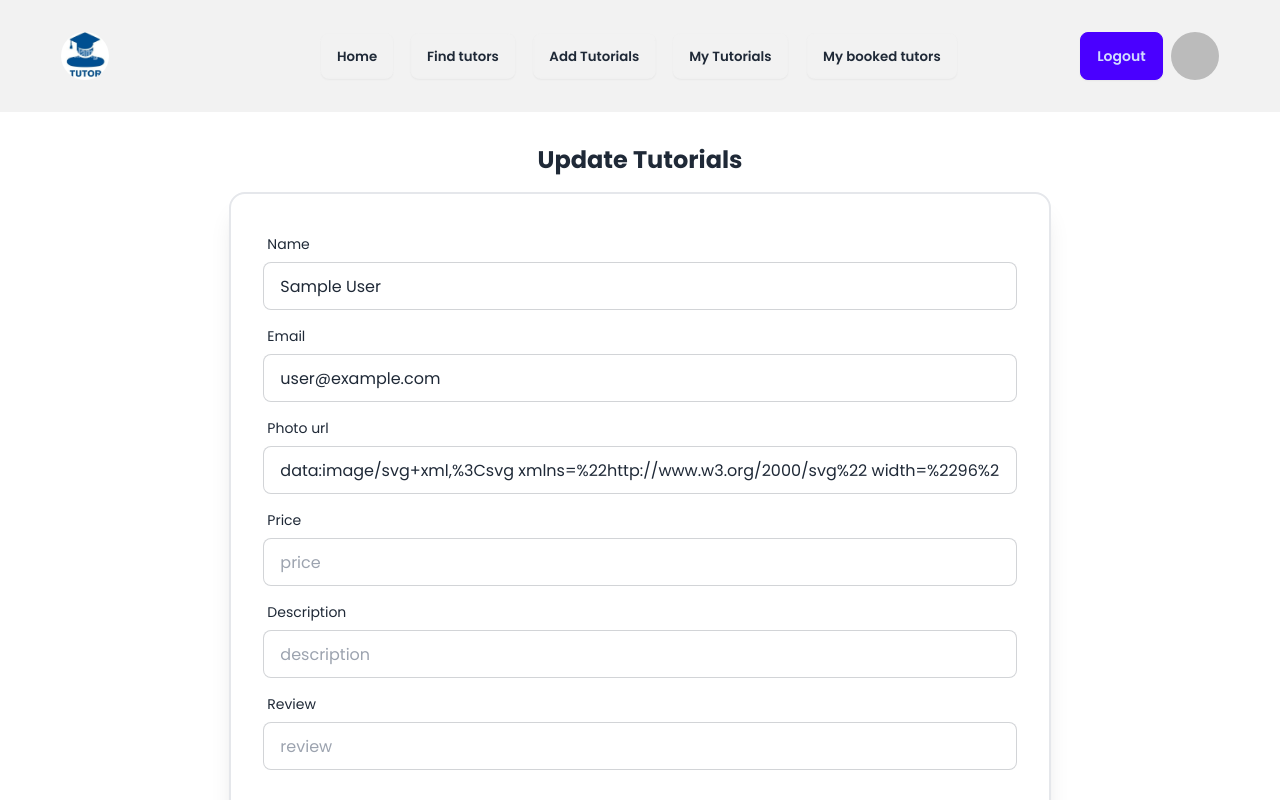
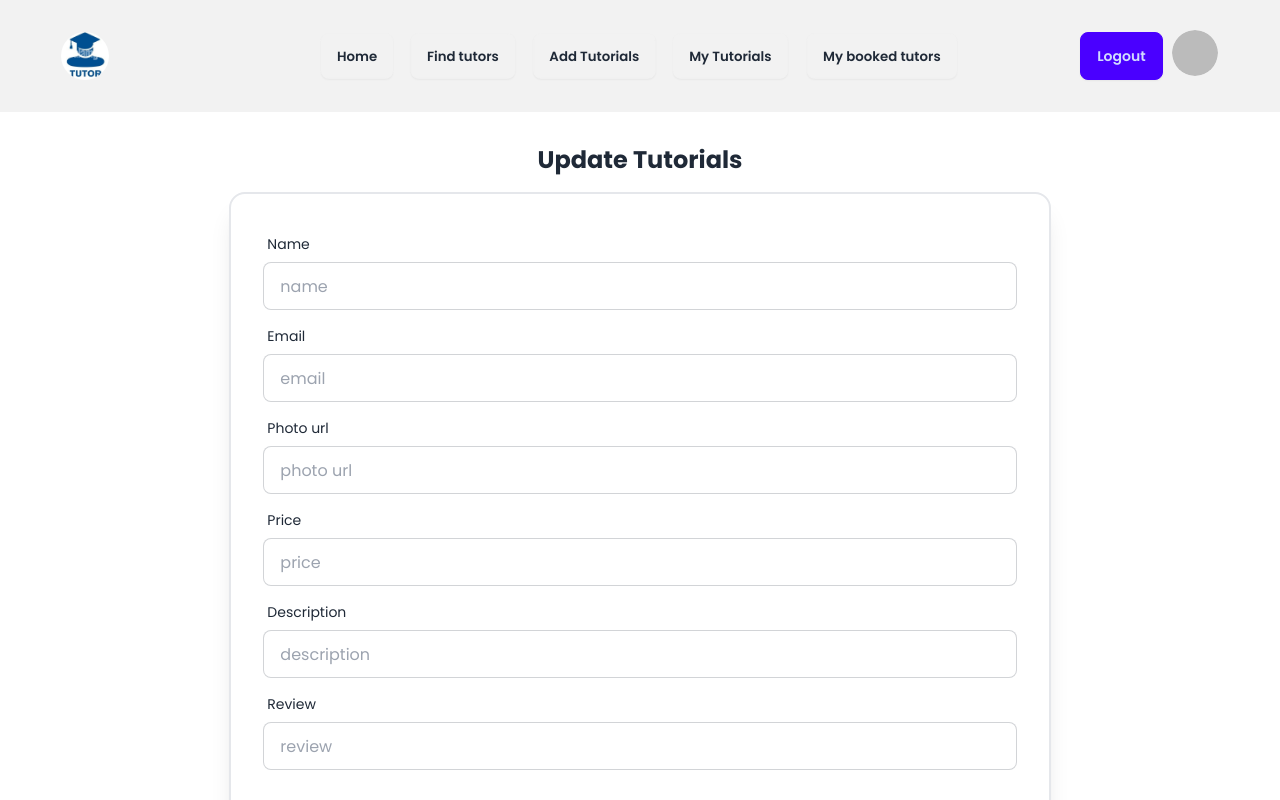
Before and after one commit to Nazim1247/Assignment-11-client, a React (Vite) app: page /updateTutor/1 in a window 1280 px wide. Shown: the top 800 px of the page. Built offline with nearby package versions, Linux system fonts and the light colour scheme; no server answers; sample sign-in values are in the browser's storage.

Commit message:
edited some

```diff
--- a/src/components/Navbar.jsx
+++ b/src/components/Navbar.jsx
@@ -1,33 +1,38 @@
-import React, { useContext } from 'react';
+import React, { useContext, useState } from 'react';
 import { Link, NavLink, useNavigate } from 'react-router-dom';
 import { AuthContext } from '../authorize/AuthProvider';
 import logo from '../assets/logo.png'
 
 const Navbar = () => {
+  const [isOpen, setIsOpen] = useState(false);
   const navigate = useNavigate();
-  const {user,logoutUser} = useContext(AuthContext);
+  const { user, logoutUser } = useContext(AuthContext);
 
   const links = <div className='flex lg:flex-row flex-col space-x-3'>
-    <NavLink to='/' className={({isActive})=>isActive?'text-blue-600 btn':'btn'}>Home</NavLink>
-    <NavLink to='/findTutors' className={({isActive})=>isActive?'text-blue-600 btn':'btn'}>Find tutors</NavLink>
+    <NavLink to='/' className={({ isActive }) => isActive ? 'text-blue-600 btn' : 'btn'}>Home</NavLink>
+    <NavLink to='/findTutors' className={({ isActive }) => isActive ? 'text-blue-600 btn' : 'btn'}>Find tutors</NavLink>
     {
       user && <>
-      <NavLink to='/addTutorials' className={({isActive})=>isActive?'text-blue-600 btn':'btn'}>Add Tutorials</NavLink>
-    <NavLink to='/myTutorials' className={({isActive})=>isActive?'text-blue-600 btn':'btn'}>My Tutorials</NavLink>
-    <NavLink to='/myBookedTutorials' className={({isActive})=>isActive?'text-blue-600 btn':'btn'}>My booked tutors</NavLink>
+        <NavLink to='/addTutorials' className={({ isActive }) => isActive ? 'text-blue-600 btn' : 'btn'}>Add Tutorials</NavLink>
+        <NavLink to='/myTutorials' className={({ isActive }) => isActive ? 'text-blue-600 btn' : 'btn'}>My Tutorials</NavLink>
+        <NavLink to='/myBookedTutorials' className={({ isActive }) => isActive ? 'text-blue-600 btn' : 'btn'}>My booked tutors</NavLink>
       </>
     }
   </div>
 
-    const handleLogout = ()=>{
+  const handleLogout = () => {
     logoutUser()
-      .then(() =>{
+      .then(() => {
         console.log('logout successfully!')
         navigate('/login')
       })
-      .catch(error =>{
+      .catch(error => {
         console.log(error.message)
       })
+  }
+
+  const handleDropdown = () => {
+    setIsOpen(!isOpen)
   }
   return (
     <div className='w-11/12 mx-auto py-4'>
@@ -53,38 +58,17 @@ const Navbar = () => {
               className="menu menu-sm dropdown-content bg-base-100 rounded-box z-[1] mt-3 w-52 p-2 shadow">
 
               {links}
-        {/* <li><a>Home</a></li>
-        <li><a>Find tutors</a></li> */}
-        {/* <li>
-          <a>Private</a>
-          <ul className="p-2">
-          <li><a>Add Tutorials</a></li>
-            <li><a>My Tutorials</a></li>
-            <li><a>My booked tutors</a></li>
-          </ul>
-        </li> */}
 
             </ul>
           </div>
           <img title='Online Tutor Booking Platform' className='w-12 h-12 rounded-full' src={logo} alt="" />
-    {/* <a className="text-xl md:text-2xl font-bold">Online Tutor Booking Platform</a> */}
+
         </div>
         <div className="navbar-center hidden lg:flex">
           <ul className="menu menu-horizontal px-1">
 
             {links}
-    {/* <li><a>Home</a></li>
-    <li><a>Find tutors</a></li> */}
-      {/* <li>
-        <details>
-          <summary>Private</summary>
-          <ul className="p-2">
-            <li><a>Add Tutorials</a></li>
-            <li><a>My Tutorials</a></li>
-            <li><a>My booked tutors</a></li>
-          </ul>
-        </details>
-      </li> */}
+
 
           </ul>
         </div>
@@ -94,7 +78,23 @@ const Navbar = () => {
               <>
                 <div className='flex items-center gap-2'>
                   <button onClick={handleLogout} className="btn btn-primary">Logout</button>
-        <img title={user?.displayName} src={user?.photoURL} className='w-12 h-12 rounded-full' alt="" />
+
+                  <div className="dropdown dropdown-end">
+                    <div tabIndex={0} role="button" className="btn btn-ghost btn-circle avatar">
+                      <div className="w-12 rounded-full">
+                        <img onClick={handleDropdown} title={user?.displayName} src={user?.photoURL} className='w-12 h-12 rounded-full' alt="" />
+                      </div>
+                    </div>
+                    <ul
+                      tabIndex={0}
+                      className="menu menu-sm dropdown-content bg-base-100 rounded-box z-[1] mt-3 p-2 shadow items-center mx-auto">
+                      <li>
+                        <img className='w-12 h-12 rounded-full mx-auto' src={user.photoURL} alt="" />
+                      </li>
+                      <li><a className='font-semibold text-xl'>{user.displayName}</a></li>
+                      <li><a>{user.email}</a></li>
+                    </ul>
+                  </div>
                 </div>
               </>
               :
--- a/src/pages/FindTutors.jsx
+++ b/src/pages/FindTutors.jsx
@@ -14,6 +14,7 @@ const FindTutors = () => {
     }
     return (
         <div className='w-11/12 mx-auto py-8'>
+            <h2>{tutors.length}</h2>
             <div className='grid md:grid-cols-2 lg:grid-cols-3 gap-4 '>
             {
                 tutors.map(tutor => <TutorCard key={tutor._id} tutor={tutor}></TutorCard>)
--- a/src/pages/MyTutorials.jsx
+++ b/src/pages/MyTutorials.jsx
@@ -13,10 +13,11 @@ const MyTutorials = () => {
         fetchAllTutors()
     }, [])
     const fetchAllTutors = async () => {
-        const {data} = await axios.get(`${import.meta.env.VITE_API_URL}/tutor/${user?.email}`)
+        const {data} = await axios.get(`${import.meta.env.VITE_API_URL}/all-tutors/${user?.email}`)
         setTutors(data)
     }
     // console.log(tutors)
+
     const handleDelete = async(id)=>{
         try{
             await axios.delete(`${import.meta.env.VITE_API_URL}/tutor/${id}`)
@@ -52,11 +53,11 @@ const MyTutorials = () => {
             <th>
             <img
             className='w-12 h-12 rounded-full'
-                src={tutor.tutor.photo}
+                src={tutor.photo}
                 alt="" />
             </th>
             <td>
-              {tutor.tutor.name}
+              {tutor.name}
             </td>
             <td>
               {tutor.language}
--- a/src/pages/TutorCard.jsx
+++ b/src/pages/TutorCard.jsx
@@ -5,7 +5,7 @@ const TutorCard = ({ tutor }) => {
     const { _id, name, photo, language, review } = tutor || {};
     return (
         <div className='flex items-center gap-2 border-2 shadow-sm rounded-lg'>
-            <img className='w-36 h-28 p-2' src={photo} alt="" />
+            <img referrerPolicy='no-referrer' className='w-36 h-28 p-2' src={photo} alt="" />
             <div>
                 <h2 className='text-xl font-semibold'>{name}</h2>
                 <div className='flex items-center gap-2'>
--- a/src/pages/TutorDetails.jsx
+++ b/src/pages/TutorDetails.jsx
@@ -14,10 +14,10 @@ const TutorDetails = () => {
     },[])
 
     const fetchTutorData = async ()=>{
-        const {data} = await axios.get(`${import.meta.env.VITE_API_URL}/all-tutors/${id}`)
+        const {data} = await axios.get(`${import.meta.env.VITE_API_URL}/all-tutor/${id}`)
         setTutor(data)
     }
-    const { _id, name, photo, language, review, price, email, description } = tutor || {};
+    const { name, photo, language, review, price, email, description } = tutor || {};
 
     const userEmail = user.email;
     // console.log(userEmail)
--- a/src/pages/UpdateTutor.jsx
+++ b/src/pages/UpdateTutor.jsx
@@ -14,27 +14,25 @@ const UpdateTutor = () => {
         fetchTutorData()
     }, [id])
     const fetchTutorData = async () => {
-        const {data} = await axios.get(`${import.meta.env.VITE_API_URL}/all-tutors/${id}`)
+        const {data} = await axios.get(`${import.meta.env.VITE_API_URL}/all-tutor/${id}`)
         setTutor(data)
     }
-    // console.log(tutor)
+    console.log(tutor)
 
     const handleSubmit = async (e) => {
         e.preventDefault();
         const form = e.target;
-        // const name = form.name.value;
+        const name = form.name.value;
         const email = form.email.value;
-        // const photo = form.photo.value;
+        const photo = form.photo.value;
         const language = form.language.value;
         const price = form.price.value;
         const description = form.description.value;
         const review = form.review.value;
         const formData = {
-            tutor: {
-                email,
-                name: user?.displayName,
-                photo: user?.photoURL,
-            },
+            name,
+            email,
+            photo,
             language,
             price,
             description,
@@ -67,7 +65,7 @@ const UpdateTutor = () => {
                                     <span className="label-text">Name</span>
                                 </label>
                                 <input type="text" name='name'
-                                    defaultValue={user?.displayName}
+                                    defaultValue={tutor.name}
                                     placeholder="name" className="input input-bordered" readOnly />
                             </div>
                             {/* email  */}
@@ -76,7 +74,7 @@ const UpdateTutor = () => {
                                     <span className="label-text">Email</span>
                                 </label>
                                 <input type="email" name='email'
-                                    defaultValue={user?.email}
+                                    defaultValue={tutor.email}
                                     placeholder="email" className="input input-bordered" readOnly />
                             </div>
                             {/* photo */}
@@ -85,7 +83,7 @@ const UpdateTutor = () => {
                                     <span className="label-text">Photo url</span>
                                 </label>
                                 <input type="text" name='photo'
-                                    defaultValue={user?.photoURL}
+                                    defaultValue={tutor.photo}
                                     placeholder="photo url" className="input input-bordered" required />
                             </div>
                             {/* language */}
```
Also changed, not shown: src/pages/AddTutorials.jsx (+12 -9 lines), src/pages/MyBookedTutors.jsx (+2 -11 lines). Lines whose indentation alone changed are shown as unchanged.
